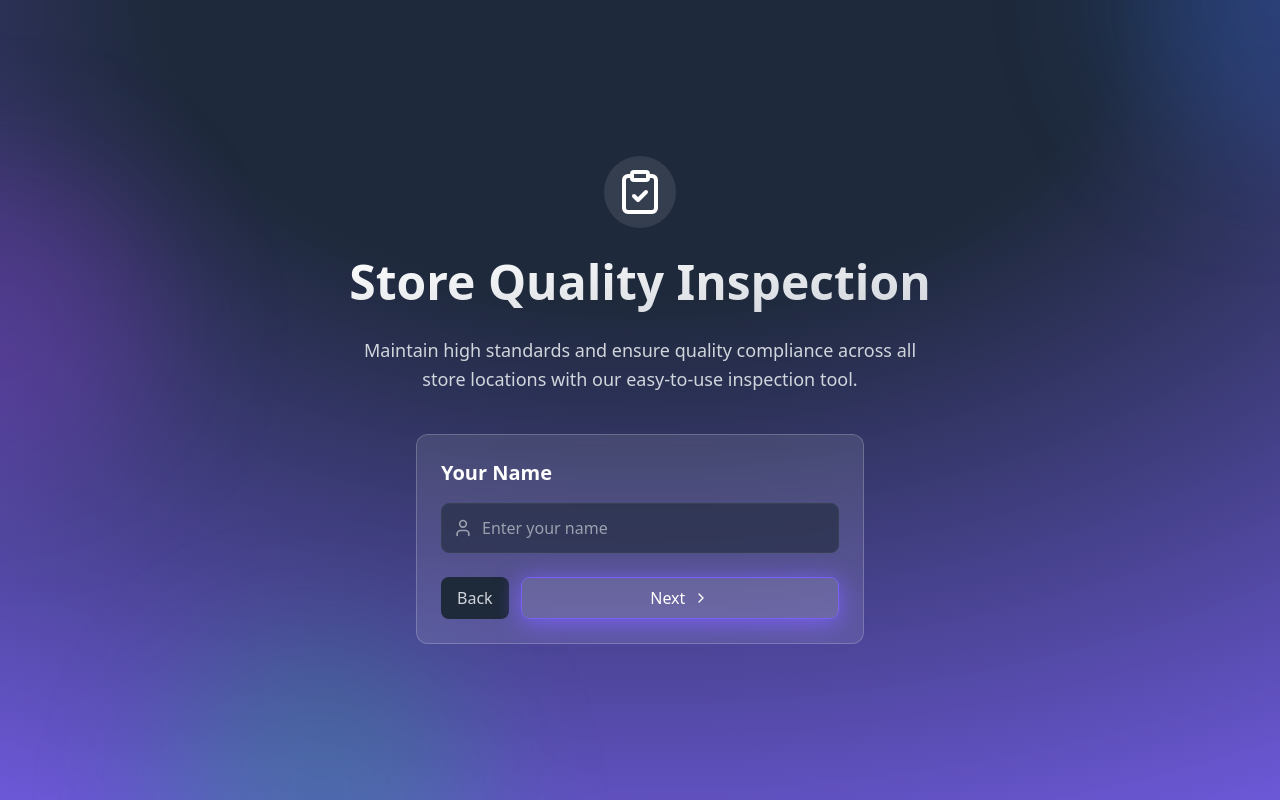
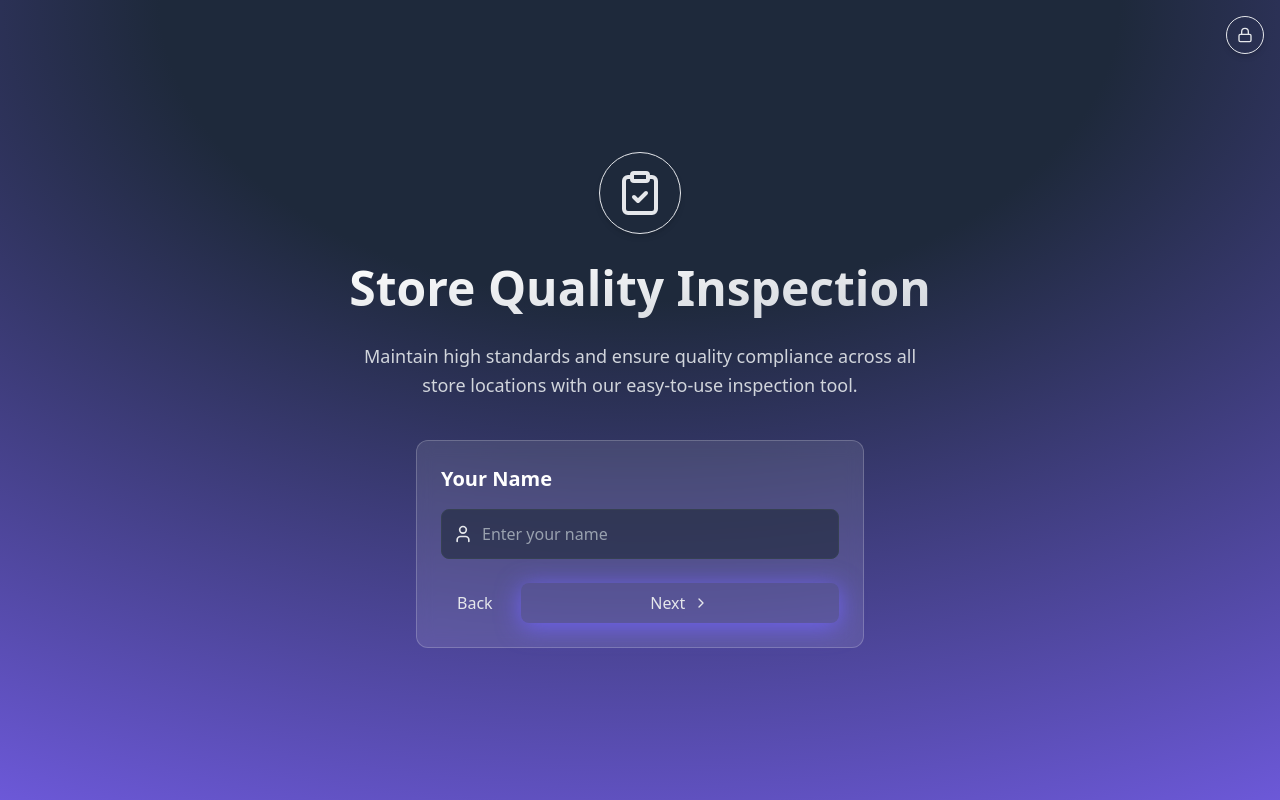
Before and after one commit to mehrand3v/checklistv1, a React (Vite) app: page / in a window 1280 px wide. Both pictures are taken after a click on the button "Start Inspection". Built offline with nearby package versions, Linux system fonts and the light colour scheme; no server answers.

Commit message:
login button remove

```diff
--- a/src/components/HomePage.jsx
+++ b/src/components/HomePage.jsx
@@ -60,16 +60,28 @@ const HomePage = () => {
       style={{
         backgroundImage,
       }}
-      className="relative grid min-h-screen place-content-center overflow-hidden px-4 py-24 text-gray-200"
+      className="relative min-h-screen overflow-hidden px-4 py-24 text-gray-200"
     >
-      <div className="relative z-10 flex flex-col items-center">
+      {/* Admin login button - positioned in the top-right corner with theme colors */}
+      <motion.button
+        initial={{ opacity: 0 }}
+        animate={{ opacity: 1 }}
+        transition={{ duration: 0.5, delay: 0.6 }}
+        onClick={handleAdminLogin}
+        className="absolute top-4 right-4 z-20 p-2.5 rounded-full bg-primary/80 border border-primary/30 hover:bg-primary/90 transition-all duration-300 focus:outline-none focus:ring-2 focus:ring-primary/50 shadow-md"
+        aria-label="Admin Login"
+      >
+        <Lock className="h-4 w-4 text-primary-foreground" />
+      </motion.button>
+
+      <div className="relative z-10 flex flex-col items-center justify-center min-h-[calc(100vh-12rem)]">
         <motion.div
           initial={{ scale: 0.8, opacity: 0 }}
           animate={{ scale: 1, opacity: 1 }}
           transition={{ duration: 0.5 }}
-          className="mb-6 rounded-full bg-white/10 p-3"
+          className="mb-6 rounded-full bg-primary/20 p-4 border border-primary/30 shadow-md"
         >
-          <ClipboardCheck className="h-12 w-12 text-white" />
+          <ClipboardCheck className="h-12 w-12 text-primary" />
         </motion.div>
 
         <motion.h1
@@ -92,7 +104,6 @@ const HomePage = () => {
         </motion.p>
 
         {!showInspectionForm && !showStoreSelector ? (
-          <div className="flex flex-col sm:flex-row gap-4 mt-4">
           <motion.button
             style={{
               border,
@@ -108,29 +119,11 @@ const HomePage = () => {
               scale: 0.95,
             }}
             onClick={handleStartInspection}
-              className="group relative flex w-fit items-center gap-1.5 rounded-full bg-white/10 px-6 py-3 text-gray-50 font-medium transition-colors hover:bg-white/20"
+            className="group relative flex w-fit items-center gap-1.5 rounded-full bg-primary px-6 py-3 text-primary-foreground font-medium transition-colors hover:bg-primary/90"
           >
             Start Inspection
             <ChevronRight className="transition-transform group-hover:translate-x-1" />
           </motion.button>
-
-            <motion.button
-              initial={{ y: 20, opacity: 0 }}
-              animate={{ y: 0, opacity: 1 }}
-              transition={{ duration: 0.5, delay: 0.4 }}
-              whileHover={{
-                scale: 1.05,
-              }}
-              whileTap={{
-                scale: 0.95,
-              }}
-              onClick={handleAdminLogin}
-              className="group relative flex w-fit items-center gap-1.5 rounded-full bg-gray-800/60 border border-gray-700 px-6 py-3 text-gray-300 font-medium transition-colors hover:bg-gray-800"
-            >
-              <Lock className="h-4 w-4 mr-2" />
-              Admin Login
-            </motion.button>
-          </div>
         ) : showInspectionForm ? (
           <motion.div
             initial={{ scale: 0.9, opacity: 0 }}
@@ -140,7 +133,7 @@ const HomePage = () => {
             <h2 className="text-xl font-bold mb-4 text-white">Your Name</h2>
 
             {formError && (
-              <div className="mb-4 p-3 bg-red-400/20 border border-red-500/50 rounded-lg text-white text-sm">
+              <div className="mb-4 p-3 bg-destructive/20 border border-destructive/50 rounded-lg text-white text-sm">
                 {formError}
               </div>
             )}
@@ -149,13 +142,13 @@ const HomePage = () => {
               <div>
                 <div className="relative">
                   <div className="absolute inset-y-0 left-0 pl-3 flex items-center pointer-events-none">
-                    <User className="h-5 w-5 text-gray-400" />
+                    <User className="h-5 w-5 text-primary/80" />
                   </div>
                   <input
                     type="text"
                     value={inspectorName}
                     onChange={(e) => setInspectorName(e.target.value)}
-                    className="block w-full pl-10 pr-3 py-3 bg-gray-800/60 border border-gray-700 rounded-lg focus:ring-2 focus:ring-blue-500 focus:border-blue-500 text-white placeholder-gray-400"
+                    className="block w-full pl-10 pr-3 py-3 bg-gray-800/60 border border-gray-700 rounded-lg focus:ring-2 focus:ring-primary/70 focus:border-primary/70 text-white placeholder-gray-400"
                     placeholder="Enter your name"
                   />
                 </div>
@@ -165,7 +158,7 @@ const HomePage = () => {
                 <button
                   type="button"
                   onClick={() => setShowInspectionForm(false)}
-                  className="px-4 py-2 bg-gray-800 text-gray-300 rounded-lg hover:bg-gray-700 transition-colors"
+                  className="px-4 py-2 bg-secondary text-secondary-foreground rounded-lg hover:bg-secondary/90 transition-colors"
                 >
                   Back
                 </button>
@@ -173,7 +166,6 @@ const HomePage = () => {
                 <motion.button
                   type="submit"
                   style={{
-                    border,
                     boxShadow,
                   }}
                   whileHover={{
@@ -182,7 +174,7 @@ const HomePage = () => {
                   whileTap={{
                     scale: 0.97,
                   }}
-                  className="flex-1 px-4 py-2 bg-white/10 rounded-lg text-white font-medium hover:bg-white/20 transition-colors flex items-center justify-center"
+                  className="flex-1 px-4 py-2 bg-primary rounded-lg text-primary-foreground font-medium hover:bg-primary/90 transition-all duration-300 flex items-center justify-center"
                 >
                   Next
                   <ChevronRight className="ml-2 h-4 w-4" />
@@ -204,9 +196,9 @@ const HomePage = () => {
 
       {/* Animated gradient orbs */}
       <div className="absolute inset-0 overflow-hidden">
-        <div className="absolute -top-40 -right-40 h-80 w-80 rounded-full bg-blue-500/20 blur-3xl"></div>
-        <div className="absolute top-40 -left-40 h-80 w-80 rounded-full bg-purple-500/20 blur-3xl"></div>
-        <div className="absolute -bottom-40 left-40 h-80 w-80 rounded-full bg-green-500/20 blur-3xl"></div>
+        <div className="absolute -top-40 -right-40 h-80 w-80 rounded-full bg-primary/20 blur-3xl"></div>
+        <div className="absolute top-40 -left-40 h-80 w-80 rounded-full bg-secondary/20 blur-3xl"></div>
+        <div className="absolute -bottom-40 left-40 h-80 w-80 rounded-full bg-accent/20 blur-3xl"></div>
       </div>
     </motion.section>
   );
```
Lines whose indentation alone changed are shown as unchanged.
